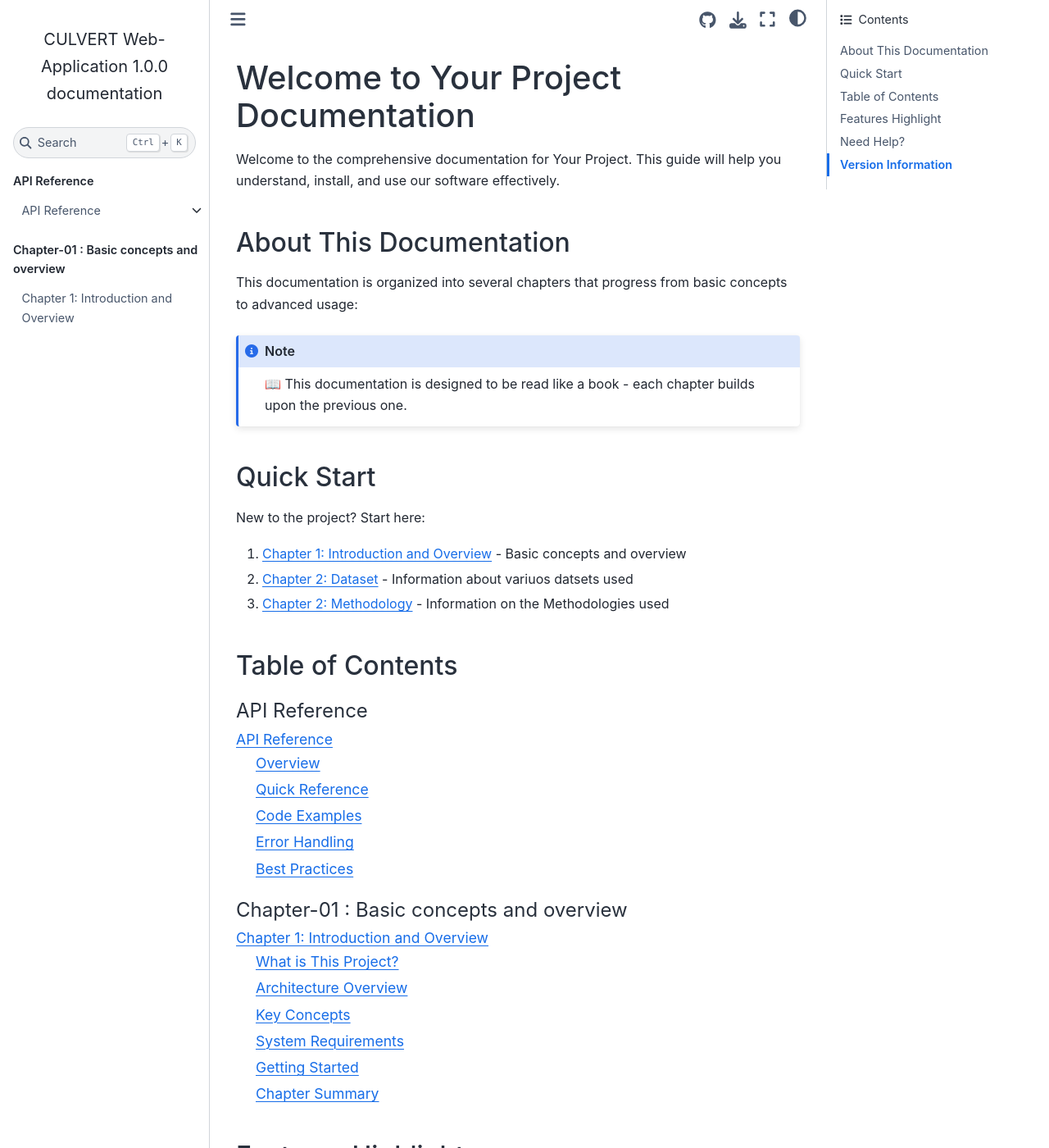
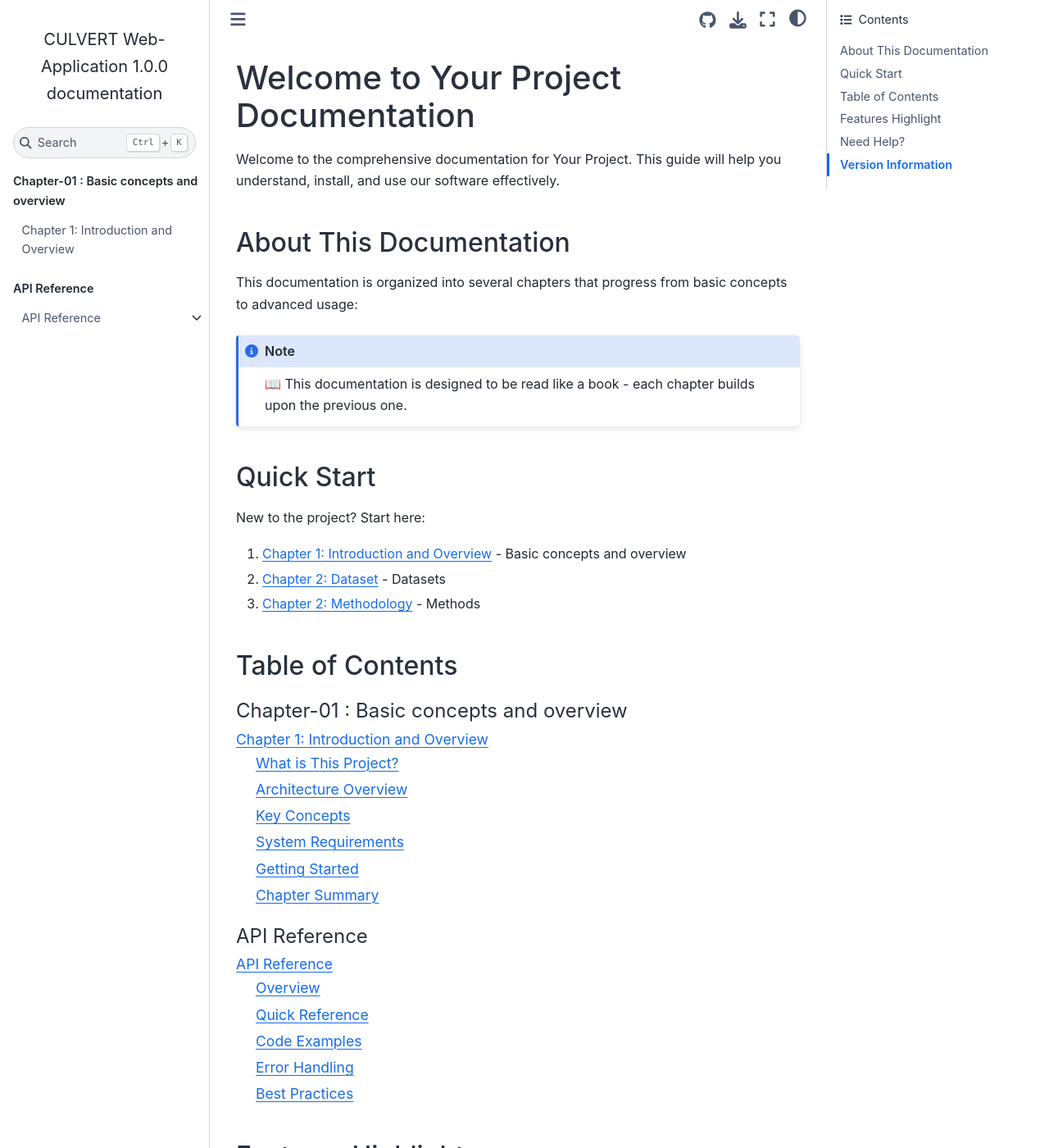
Before and after one commit to SouravDSGit/CULVERT-Manual, a Sphinx documentation site: the page built from docs/index.md, in a window 1280 px wide and 1400 px high. Shown: the whole window at 82% size. Built offline with Sphinx 7.4.7 and the Sphinx Book theme 1.1.4, drawn with Linux system fonts in a browser that asks for light colours; pages that are not in the unit, such as notebooks, are missing from menus; some of the changed text lies outside the part shown.

Commit message:
Initial commit

````diff
--- a/docs/index.md
+++ b/docs/index.md
@@ -15,19 +15,25 @@ This documentation is organized into several chapters that progress from basic c
 New to the project? Start here:
 
 1. {doc}`chapter-01` - Basic concepts and overview
-2. {doc}`chapter-02` - Information about variuos datsets used
-3. {doc}`chapter-03` - Information on the Methodologies used
+2. {doc}`chapter-02` - Datasets
+3. {doc}`chapter-03` - Methods
 
 ## Table of Contents
 
 ```{toctree}
 :maxdepth: 2
-:numbered:
 :caption: Main Documentation
 
-docs/chapter-01
-docs/chapter-02
-docs/chapter-03
+chapter-01 : Basic concepts and overview
+chapter-02 : Datasets
+chapter-03 : Methods
+```
+
+```{toctree}
+:maxdepth: 2
+:caption: Chapter-01 : Basic concepts and overview
+
+chapter-01
 ```
 
 ```{toctree}
@@ -35,13 +41,6 @@ docs/chapter-03
 :caption: API Reference
 
 api/index
-```
-
-```{toctree}
-:maxdepth: 2
-:caption: Chapter-01 : Basic concepts and overview
-
-chapter-01
 ```
 
 ## Features Highlight
````
